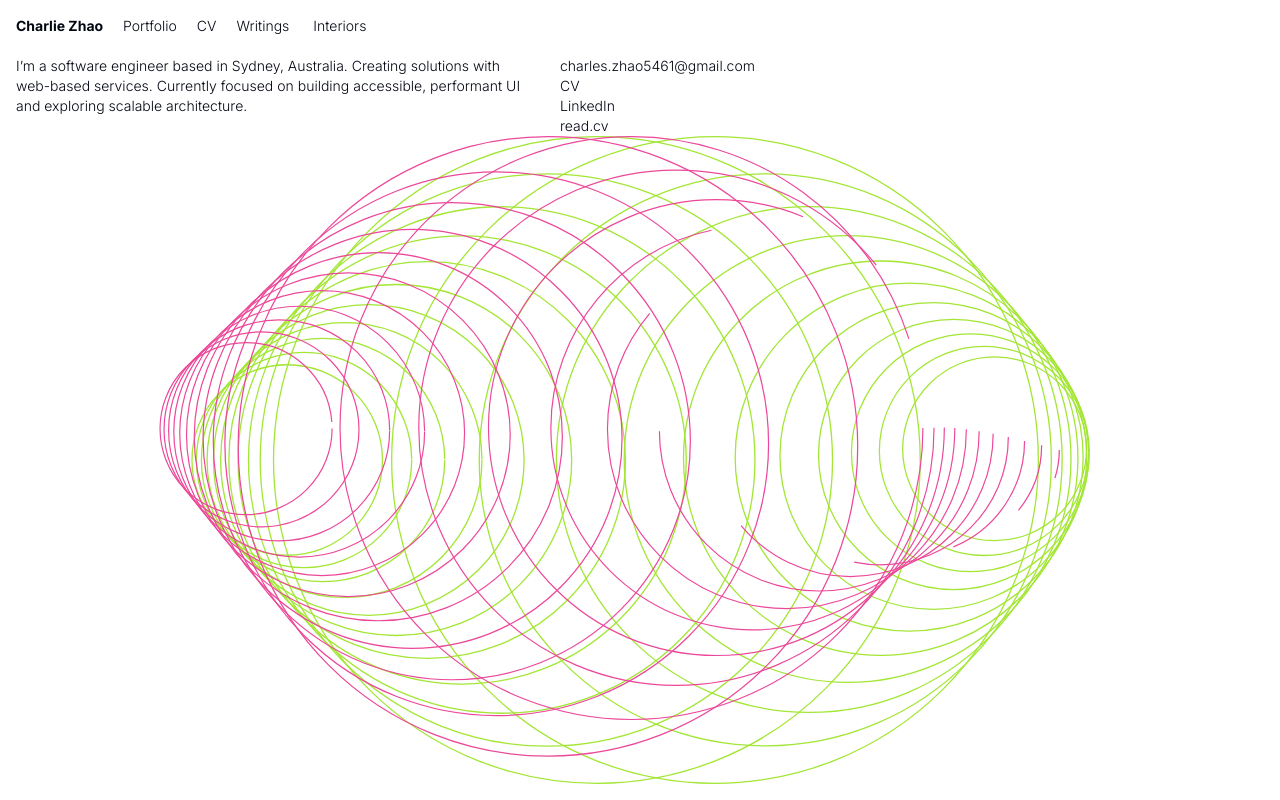
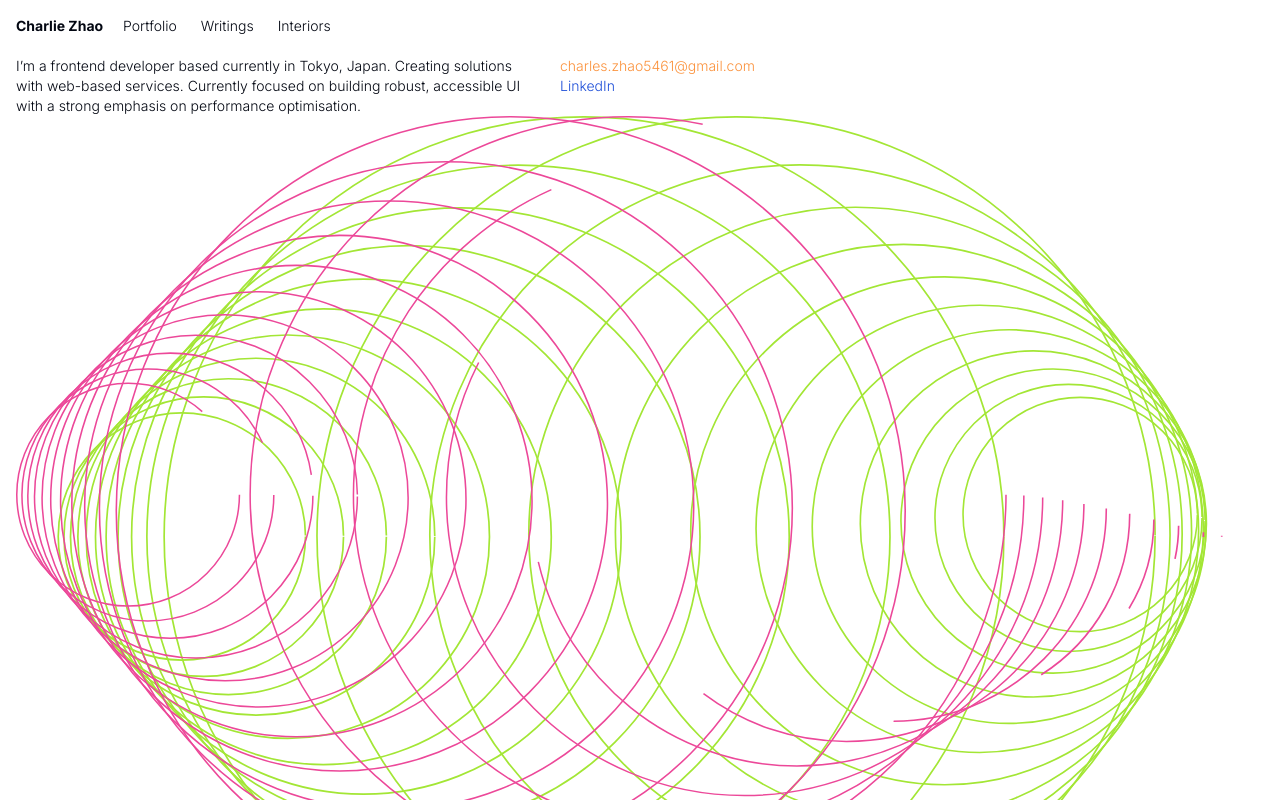
Before and after one commit to skatingincentralpark/portfolio-v2, a Next.js app: page / in a window 1280 px wide. Shown: the top 800 px of the page. Built offline with nearby package versions, Linux system fonts and the light colour scheme.

Commit message:
Update readme and text.  Fix body height

```diff
--- a/src/app/layout.tsx
+++ b/src/app/layout.tsx
@@ -18,8 +18,8 @@ export default function RootLayout({
   const activeClass = "hover:bg-violet-200 active:bg-violet-400 rounded px-1";
 
   return (
-    <html className="h-full" lang="en">
-      <body className={`${inter.className} h-full`}>
+    <html lang="en">
+      <body className={`${inter.className} min-h-screen`}>
         <header className="flex gap-4 font-light text-sm p-4 fixed top-0 left-0 z-20 bg-white w-full items-center">
           <Link href="/" className={`font-bold `}>
             Charlie Zhao
@@ -28,7 +28,6 @@ export default function RootLayout({
             <Link className={`${activeClass}`} href="/portfolio">
               Portfolio
             </Link>
-            <div>CV</div>
             <Link className={`${activeClass}`} href="/writings">
               Writings
             </Link>
--- a/src/app/page.tsx
+++ b/src/app/page.tsx
@@ -9,15 +9,30 @@ export default function Home() {
     <div className="flex flex-col h-full">
       <div className="flex flex-col gap-4 md:flex-row md:gap-8">
         <p className="max-w-lg">
-          I’m a software engineer based in Sydney, Australia. Creating solutions
-          with web-based services. Currently focused on building accessible,
-          performant UI and exploring scalable architecture.
+          I’m a frontend developer based currently in Tokyo, Japan. Creating
+          solutions with web-based services. Currently focused on building
+          robust, accessible UI with a strong emphasis on performance
+          optimisation.
         </p>
         <ul>
-          <li>charles.zhao5461@gmail.com</li>
-          <li>CV</li>
-          <li>LinkedIn</li>
-          <li>read.cv</li>
+          <li>
+            <a
+              href="mailto: charles.zhao5461@gmail.com"
+              className="text-orange-400"
+            >
+              charles.zhao5461@gmail.com
+            </a>
+          </li>
+          <li>
+            <a
+              href="https://www.linkedin.com/in/charleszhao1645/"
+              target="_blank"
+              rel="noopener noreferrer"
+              className="text-blue-700"
+            >
+              LinkedIn
+            </a>
+          </li>
         </ul>
       </div>
       <ManyCircles className="pointer-events-none fixed left-0 bottom-0 -translate-y-1/2 scale-150 sm:scale-100 sm:translate-y-0 sm:top-auto sm:relative" />
```
Also changed, not shown: 1 other file (tests, documents, lock files or other folders).
